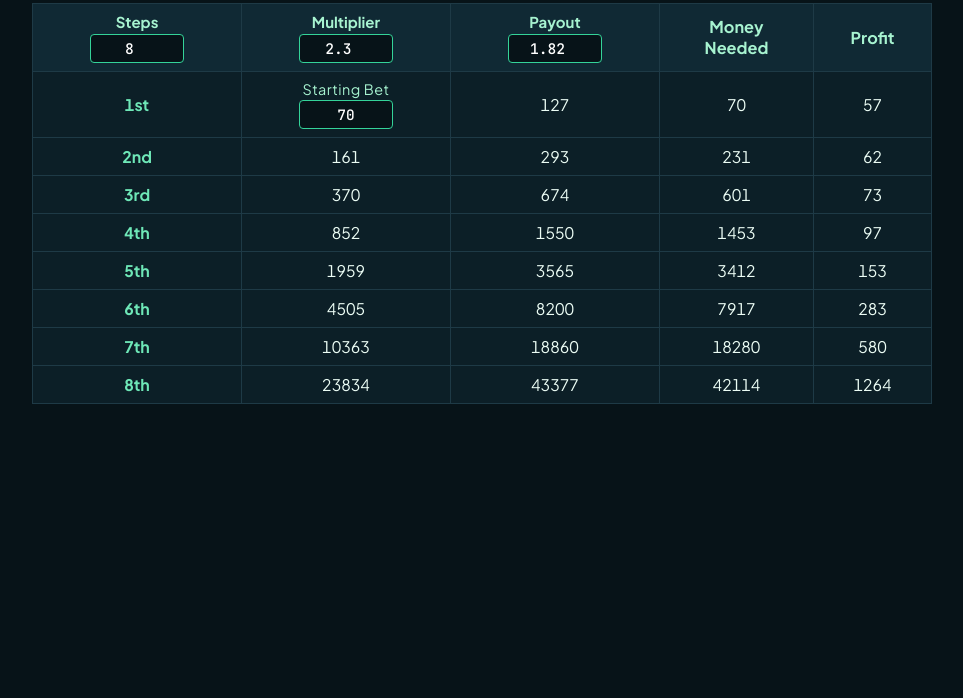
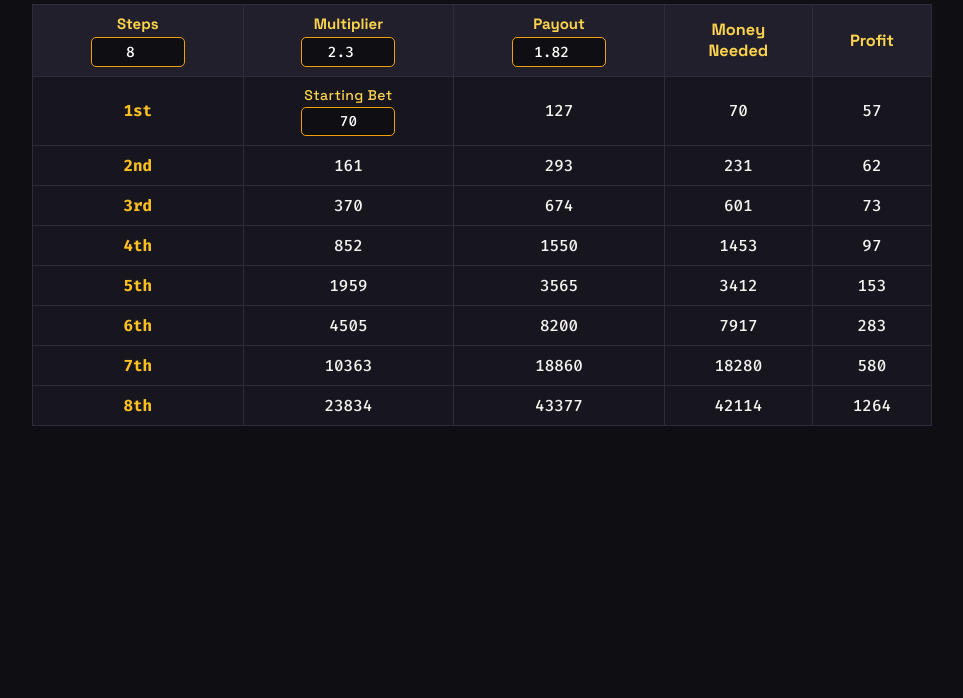
Before and after one commit to 888znq/MTG, a plain HTML site: page index.html in a window 1280 px wide. Shown: the part 102-800 px from the top of the page, without its empty margins (158-1121 px from the left). Drawn offline with Linux system fonts and the light colour scheme.

Commit message:
Auto-push verified patch (2 blocks) — 2026-11-26 02:06:09

```diff
--- a/index.html
+++ b/index.html
@@ -4,7 +4,7 @@
   <meta charset="UTF-8" />
   <title>Martingale Calculator</title>
   <!-- gemini test -->
-  <link href="https://fonts.googleapis.com/css2?family=Plus+Jakarta+Sans:wght@400;600;700&family=JetBrains+Mono:wght@500;700&display=swap" rel="stylesheet">
+  <link href="https://fonts.googleapis.com/css2?family=Space+Grotesk:wght@500;600;700&family=Fira+Code:wght@500;600;700&display=swap" rel="stylesheet">
     <!-- LEFTOVER
     body {
       background: #071318; /* Dark slate-emerald background */
@@ -228,9 +228,9 @@
     -->
         <style>
             body {
-            background: #071318; /* Dark slate-emerald background */
-        color: #ecfdf5; /* Soft mint-white text */
-        font-family: 'Plus Jakarta Sans', system-ui, -apple-system, sans-serif;
+              background: #0f0e13; /* Deep obsidian background */
+              color: #f5f3ef; /* Warm off-white text */
+              font-family: 'Space Grotesk', system-ui, -apple-system, sans-serif;
               margin: 0;
               padding: 20px;
               font-size: 1.05em;
@@ -239,7 +239,7 @@
               text-align: center;
               font-size: 2em;
               margin-bottom: 20px;
-        color: #34d399; /* Emerald heading */
+              color: #f59e0b; /* Amber-gold heading */
               letter-spacing: 0.5px;
             }
             .container {
@@ -250,24 +250,29 @@
               width: 100%;
               border-collapse: collapse;
               font-size: 0.95em;
-        background: #0c1f27;
+              background: #17161e;
+              font-family: 'Fira Code', monospace;
               font-variant-numeric: tabular-nums;
             }
             th, td {
-        padding: 8px 10px;
+              padding: 9px 10px;
               text-align: center;
-        color: #ecfdf5; /* Soft mint-white text */
-        border: 1px solid #1e3a46; /* Muted slate-teal borders */
+              color: #f5f3ef; /* Warm off-white text */
+              border: 1px solid #2e2b3b; /* Muted warm slate borders */
+            }
+            tbody tr:hover {
+              background: #1f1d28;
             }
             th {
+              font-family: 'Space Grotesk', system-ui, sans-serif;
               font-size: 1.02em;
               font-weight: 700;
-        background: #102934;
-        color: #a7f3d0;
+              background: #211f2b;
+              color: #fcd34d;
             }
             td:first-child {
               font-weight: 700;
-        color: #6ee7b7;
+              color: #fbbf24;
             }
             .input-header {
               display: flex;
@@ -275,25 +280,25 @@
               align-items: center;
             }
             .input-header label {
-        margin-bottom: 3px;
+              margin-bottom: 4px;
               font-size: 0.92em;
-        color: #a7f3d0;
+              color: #fcd34d;
             }
             .table-input, .startbet-table-input {
               width: 80px;
               padding: 4px 6px;
-        border: 1px solid #34d399; /* Emerald border */
-        border-radius: 4px;
-        background: #071318; /* Match dark slate-emerald background */
+              border: 1px solid #f59e0b; /* Amber border */
+              border-radius: 5px;
+              background: #0f0e13; /* Match obsidian background */
               color: #ffffff; /* White text inside inputs */
               font-size: 0.9em;
               text-align: center;
               outline: none;
-        font-family: 'JetBrains Mono', monospace;
+              font-family: 'Fira Code', monospace;
             }
             .table-input:focus, .startbet-table-input:focus {
-        border-color: #6ee7b7;
-        box-shadow: 0 0 6px rgba(52, 211, 153, 0.45);
+              border-color: #fcd34d;
+              box-shadow: 0 0 6px rgba(245, 158, 11, 0.45);
             }
             .bet-cell-container {
               display: flex;
@@ -301,11 +306,11 @@
               align-items: center;
             }
             .bet-label {
-        font-size: 0.9em;
-        color: #a7f3d0;
-        margin-bottom: 2px;
-        font-family: 'Plus Jakarta Sans', system-ui, sans-serif;
-        letter-spacing: 0.5px;
+              font-size: 0.88em;
+              color: #fcd34d;
+              margin-bottom: 3px;
+              font-family: 'Space Grotesk', system-ui, sans-serif;
+              letter-spacing: 0.4px;
             }
             @media (max-width: 700px) {
               th, td { font-size: 0.85em; padding: 4px; }
```
Lines whose indentation alone changed are shown as unchanged.
